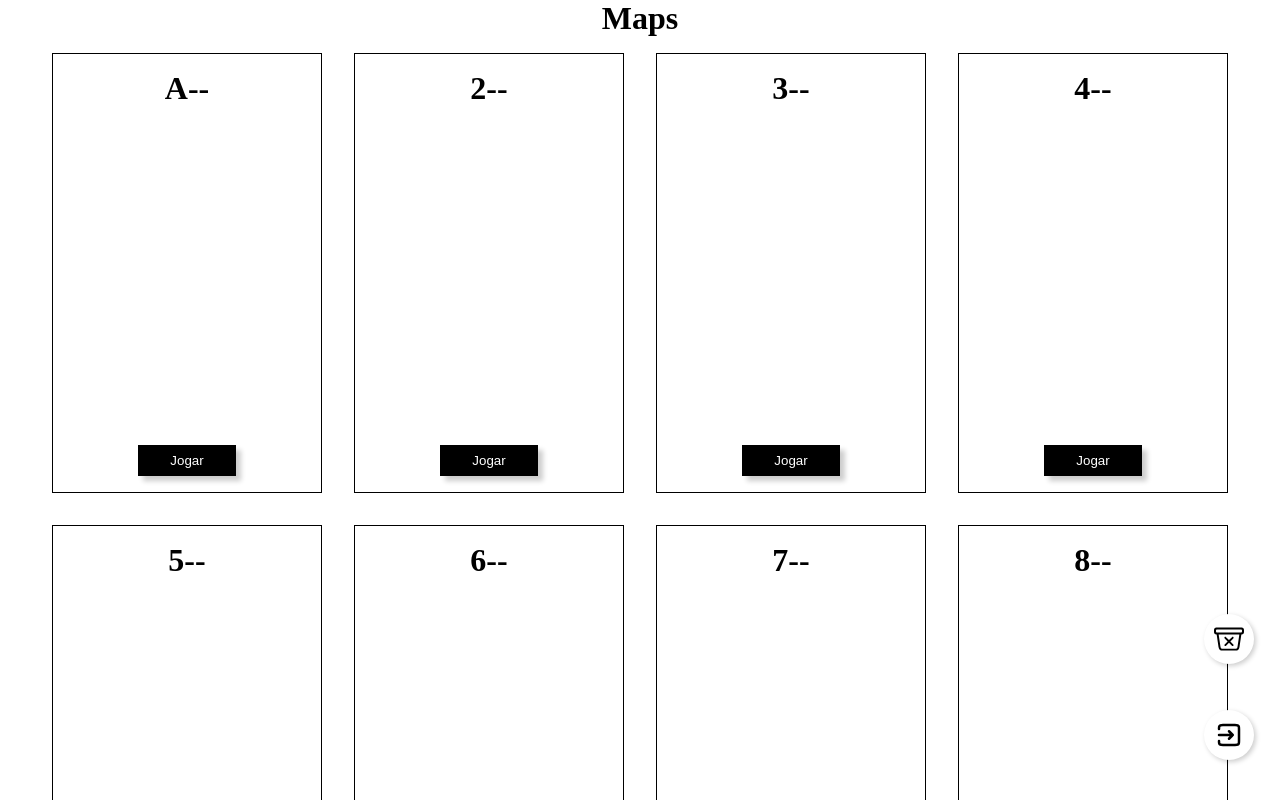
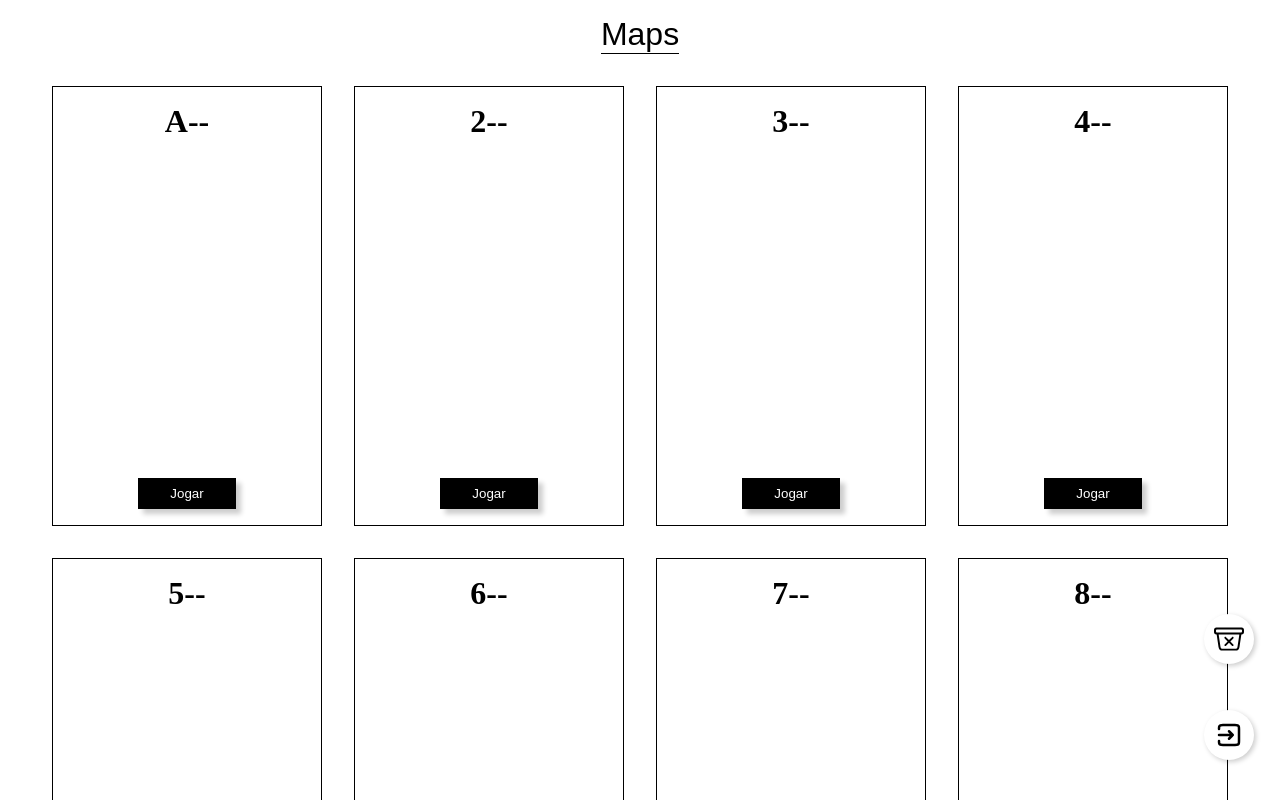
Before and after one commit to RafaelRF99/small-adventure, a Next.js app: page /maps in a window 1280 px wide. Shown: the top 800 px of the page. Built offline with nearby package versions, Linux system fonts and the light colour scheme; a web font is replaced by a local one.

Commit message:
style: title

```diff
--- a/src/app/maps/page.module.scss
+++ b/src/app/maps/page.module.scss
@@ -14,4 +14,11 @@
         gap: 2rem;
     }
 
+    .title {
+        display: inline-block;
+        border-bottom: 1px solid #000;
+
+        margin: 1rem 0;
+    }
+
 }
--- a/src/app/maps/page.tsx
+++ b/src/app/maps/page.tsx
@@ -1,13 +1,15 @@
+import styles from './page.module.scss'
+// FONTS
+import { title } from '../../fonts/fonts'
+// COMPONENTS
 import ButtonFloat from '@/components/ButtonFloat';
-import styles from './page.module.scss'
-// COMPONENTS
 import RandomMaps from "@/components/RandomMaps";
 
 export default function Maps() {
 
     return (
         <div className={styles.container}>
-            <h1>Maps</h1>
+            <h1 className={`${styles.title} ${title.className}`}>Maps</h1>
             <div className={styles.cartas}>
                 <RandomMaps carta='A' />
                 <RandomMaps carta='2' />
```
